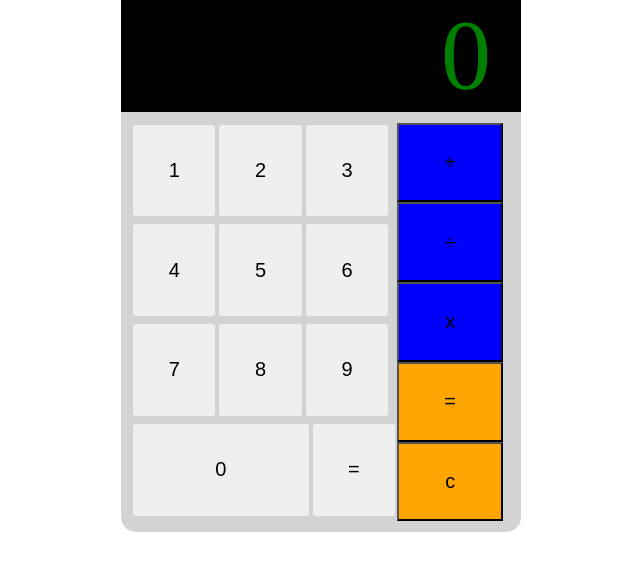
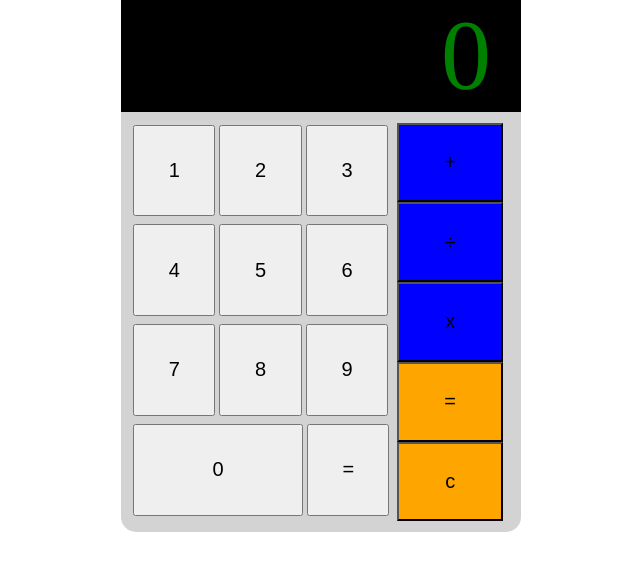
Before and after one commit to violix96/htmlcss-simple-calculator, a plain HTML site: page index.html in a window 1280 px wide. Shown: the part 188-758 px from the top of the page, without its empty margins (319-959 px from the left). Drawn offline with Linux system fonts and the light colour scheme; a web font is replaced by a local one.

Commit message:
[UPD] Modifiche tastierino numeri

```diff
--- a/css/style.css
+++ b/css/style.css
@@ -79,12 +79,6 @@ flex-wrap: wrap;
 
 .button{
     margin: 2px;
-    border: 0px solid;
-    border-radius: 3px;
-
-
-
-
 }
 
 .numeri{
@@ -94,8 +88,8 @@ flex-wrap: wrap;
 
 }
 
-.item{
-    flex-grow: 2;
+.zero{
+    width: 170px;
 }
 
 .operazioni{
--- a/index.html
+++ b/index.html
@@ -20,7 +20,6 @@
 
         <div class="contenitore-tastierino">
             <div class="number-container">
-
                     <button class="button numeri">1</button>
                     <button class="button numeri">2</button>
                     <button class="button numeri">3</button>
@@ -31,13 +30,9 @@
                     <button class="button numeri">8</button>
                     <button class="button numeri">9</button>
 
-                    <button class="button numeri item">0</button>
+                    <button class="button numeri zero">0</button>
                     <button class="button numeri">=</button>
-
-
-
             </div>
-
             <div class="operazioni">
                 <button class="simboli" style= "background-color: blue;">+</button>
                 <button class="simboli" style="background-color: blue;" >÷ <style></style></button>
```
